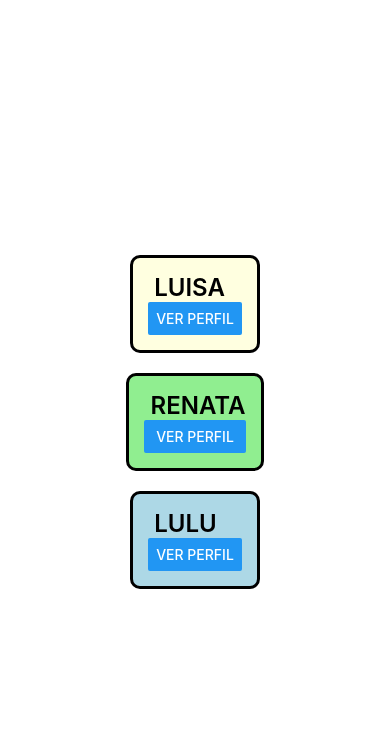
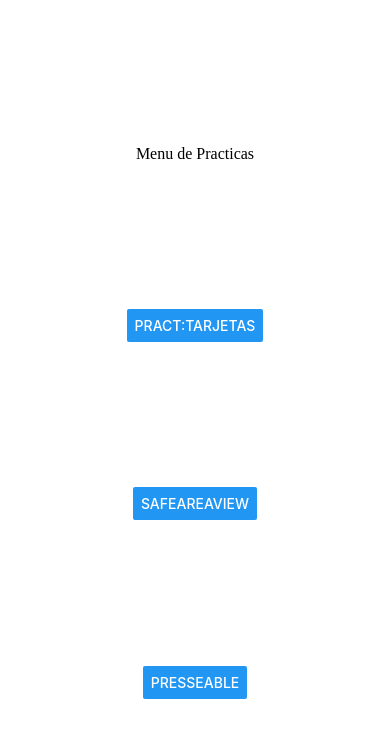
Before and after one commit to alexdiazpsn-cyber/DA221, a React Native app in the folder OTRO/: screen / in a window 390 px wide. Shown: the top 738 px of the page. Built offline with nearby package versions, Linux system fonts and the light colour scheme.

Commit message:
cambios en los archivos para diseño e implementación de

```diff
--- a/OTRO/App.js
+++ b/OTRO/App.js
@@ -1,20 +1,13 @@
 /* 1. Zona Importaciones */
-import { StatusBar } from 'expo-status-bar';
-import { StyleSheet, Text, View, Image } from 'react-native';
-import { Saludo } from './components/saludo';
-import { Saludo2 } from './components/saludo2';
-import {Perfil} from './components/perfil';
+
+import { StyleSheet, View,} from 'react-native';
+import MenuScreen from './screens/MenuScreen';
+
 /* 2. Zona Render o Main */
 export default function App() {
   return (
     <View style={styles.container}>
-
-     <Perfil style={styles.tarjetas1} nombre="Lulu" carrera="ITIID" materia="Movil" cuatri="4"/>
-
-     <Perfil style={styles.tarjetas2} nombre="Renata" carrera="ITIID" materia="Movil" cuatri="4"/>
-
-     <Perfil style={styles.tarjetas3} nombre="Luisa" carrera="ITIID" materia="Movil" cuatri="4"/>
-
+     <MenuScreen/>
     </View>
   );
 }
@@ -24,13 +17,8 @@ const styles = StyleSheet.create({
   container: {
     flex: 1,
     backgroundColor: '#fff',
-
-    flexDirection: 'column-reverse',
+    flexDirection: 'column',
     alignItems: 'center',
-    justifyContent: 'center',
-  },
-  tarjetas1:{
-    backgroundColor:'lightblue'},
-  tarjetas2:{backgroundColor: 'lightgreen'},
-  tarjetas3:{backgroundColor: 'lightyellow'}
+    justifyContent: 'space-evenly',
+  }
 });
--- a/OTRO/components/perfil.js
+++ b/OTRO/components/perfil.js
@@ -45,5 +45,6 @@ const estilos=  StyleSheet.create({
     borderRadius:10,
     padding:15,
     margin:10,
+
   }
 });
--- /dev/null
+++ b/OTRO/screens/MenuScreen.js
@@ -0,0 +1,41 @@
+/* 1. Zona Importaciones */
+
+import { StyleSheet, View,Text, Button} from 'react-native';
+import { useState } from 'react';
+import TarjetasScreen from './TarjetasScreens';
+import SafeScreen from './SafeScreens';
+
+/* 2. Zona Render o Main */
+export default function MenuScreen() {
+    const [screen, setScreen] = useState('Menu');
+    switch ('Screen'){
+        case 'tarjetas':
+            return <TarjetasScreen/>;
+        case 'safe':
+            return <SafeScreen/>;
+        case 'menu':
+            default:
+
+
+  return (
+    <View style={styles.container}>
+        <text>Menu de Practicas</text>
+        <Button title="Pract:Tarjetas" onPress={ ()=> setScreen('tarjetas') }></Button>
+        <Button title="SafeAreaView" onPress={ ()=> setScreen('safe') }></Button>
+        <Button title="Presseable"></Button>
+
+    </View>);
+}
+}
+
+
+/* 3. Zona estilos y posicionamiento */
+const styles = StyleSheet.create({
+  container: {
+    flex: 1,
+    backgroundColor: '#fff',
+    flexDirection: 'column',
+    alignItems: 'center',
+    justifyContent: 'space-evenly',
+  }
+});
--- /dev/null
+++ b/OTRO/screens/SafeScreens.js
@@ -0,0 +1,26 @@
+/* 1. Zona Importaciones */
+
+import { StyleSheet, View, Text} from 'react-native';
+
+/* 2. Zona Render o Main */
+export default function SafeScreen() {
+  return (
+    <View style={styles.container}>
+
+           <text>Practica 10</text>
+           <text> Diego o Saúl</text>
+
+    </View>
+  );
+}
+
+/* 3. Zona estilos y posicionamiento */
+const styles = StyleSheet.create({
+  container: {
+    flex: 1,
+    backgroundColor: '#fff',
+    flexDirection: 'column',
+    alignItems: 'center',
+    justifyContent: 'space-evenly',
+  }
+});
--- /dev/null
+++ b/OTRO/screens/TarjetasScreens.js
@@ -0,0 +1,34 @@
+/* 1. Zona Importaciones */
+import { StatusBar } from 'expo-status-bar';
+import { StyleSheet, View,} from 'react-native';
+import {Perfil} from '../components/perfil';
+/* 2. Zona Render o Main */
+export default function TarjetasScreen() {
+  return (
+    <View style={styles.container}>
+
+     <Perfil style={styles.tarjetas1} nombre="Lulu" carrera="ITIID" materia="Movil" cuatri="4"/>
+
+     <Perfil style={styles.tarjetas2} nombre="Renata" carrera="ITIID" materia="Movil" cuatri="4"/>
+
+     <Perfil style={styles.tarjetas3} nombre="Luisa" carrera="ITIID" materia="Movil" cuatri="4"/>
+
+    </View>
+  );
+}
+
+/* 3. Zona estilos y posicionamiento */
+const styles = StyleSheet.create({
+  container: {
+    flex: 1,
+    backgroundColor: '#fff',
+
+    flexDirection: 'column',
+    alignItems: 'center',
+    justifyContent: 'space-evenly'
+  },
+  tarjetas1:{
+    backgroundColor:'lightblue'},
+  tarjetas2:{backgroundColor: 'lightgreen'},
+  tarjetas3:{backgroundColor: 'lightyellow'}
+});
```
